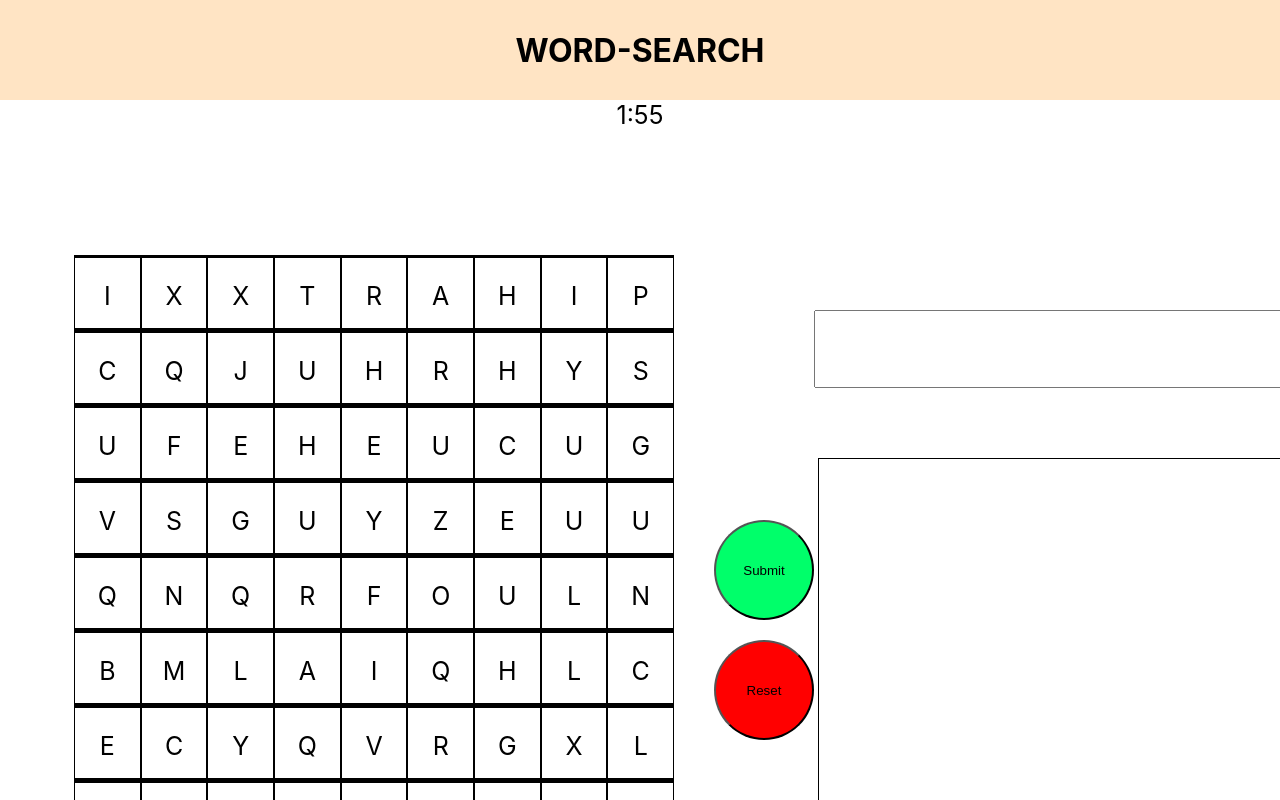
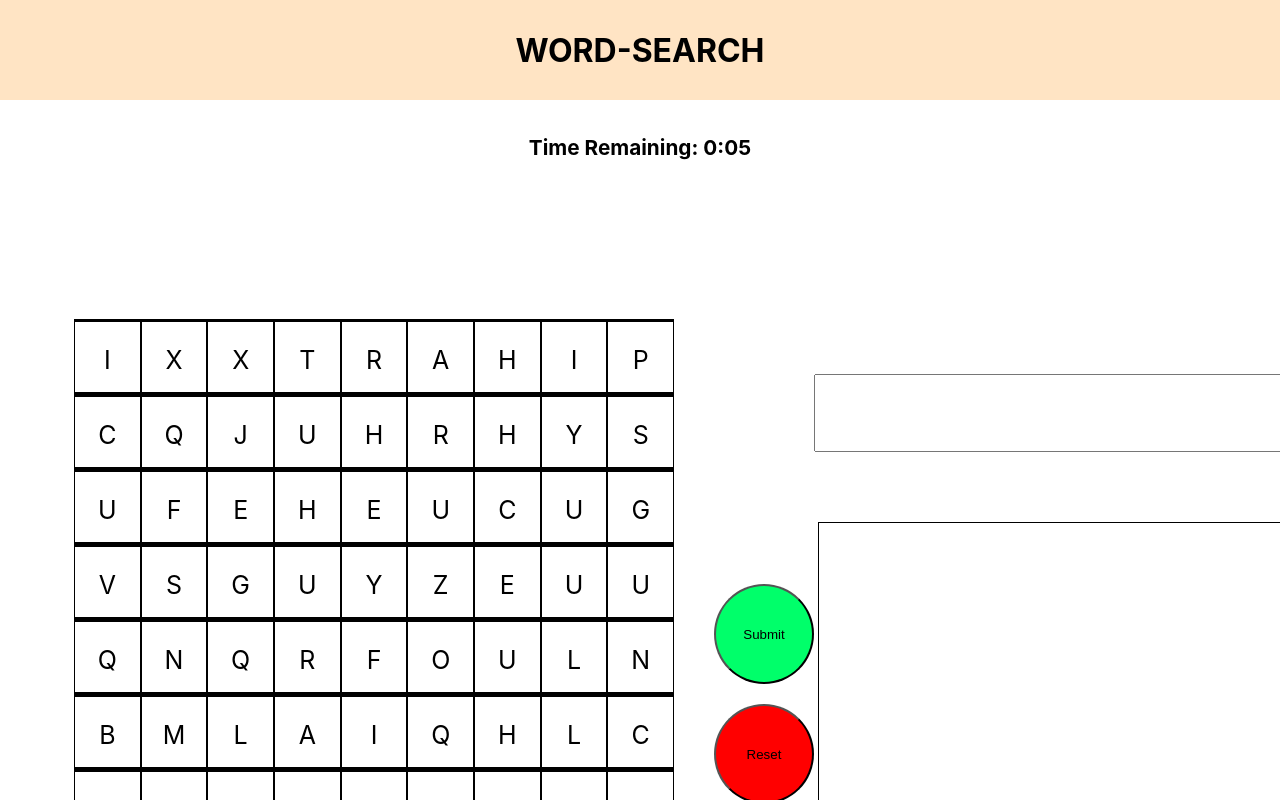
Before and after one commit to willnolin/wordsearch, a React (Create React App) app: page / in a window 1280 px wide. Shown: the top 800 px of the page. Built offline with nearby package versions, Linux system fonts and the light colour scheme.

Commit message:
timer functionality, modal popup when complete

```diff
--- a/src/App.css
+++ b/src/App.css
@@ -29,6 +29,44 @@
   align-items: center;
   font-size: 25px;
 }
+
+.modal {
+  display: none;
+  position: fixed;
+  z-index: 1;
+  left: 0;
+  top: 0;
+  width: 100%;
+  height: 100%;
+  overflow: auto;
+  background-color: rgb(0, 0, 0);
+  background-color: rgba(0, 0, 0, 0.6);
+}
+
+.message {
+  display: flex;
+  flex-direction: column;
+  justify-content: space-around;
+  align-items: center;
+  background-color: rgb(216, 216, 216);
+  margin: 10% auto;
+  padding: 10px;
+  border: 1px solid #888;
+  box-shadow: 2px 2px 10px rgb(109, 109, 109);
+  border-radius: 5px;
+  width: 200px;
+}
+
+.close {
+  width: 100%;
+  color: #030303;
+  text-align: right;
+  font-size: 10px;
+  font-weight: bold;
+  cursor: pointer;
+  z-index: 2;
+}
+
 .board-container {
   display: flex;
   flex-direction: column;
--- a/src/App.js
+++ b/src/App.js
@@ -2,7 +2,7 @@ import './App.css';
 import Board from './components/board_components/Board';
 
 import Display from './components/display_components/Display';
-import { useState } from 'react'
+import { useState, useEffect } from 'react'
 import Layout from './components/layout_components/Layout';
 
 
@@ -12,9 +12,15 @@ function App() {
   const [wordList, setWordList] = useState([]);
   const [activeSquares, setActiveSquares] = useState([]);
   const [isBoardActive, setIsBoardActive] = useState(false);
+  const [isTimerActive, setIsTimerActive] = useState(false);
+
+  useEffect(() => {
+    setIsTimerActive(prevState => !prevState)
+}, [])
+
   return (
     <div className="App">
-      <Layout>
+      <Layout isTimerActive={isTimerActive} setIsTimerActive={setIsTimerActive}>
         <div className="board-container">
           <Board
             currentWord={currentWord}
--- a/src/components/display_components/Timer.jsx
+++ b/src/components/display_components/Timer.jsx
@@ -1,31 +1,59 @@
-import React from 'react';
-import Countdown from 'react-countdown';
+import React, { useState, useEffect } from 'react';
 
-export default function Timer() {
 
-  const Completionist = () => <span>Times up!</span>;
+export default function Timer(props) {
+  const [seconds, setSeconds] = useState(10)
+  const [minutes, setMinutes] = useState(0)
+  // const [isTimerActive, setIsTimerActive] = useState(false);
+  const { isTimerActive, setIsTimerActive, setShow } = props;
 
-  // Renderer callback with condition
-const renderer = ({minutes, seconds, completed }) => {
-  if (completed) {
-    // Render a completed state
-    return <Completionist />;
-  } else {
-    // Render a countdown
-    return <span>{minutes}:{seconds}</span>;
-  }
-};
+  useEffect(() => {
+    let interval = null;
+    if (isTimerActive) {
+      interval = setInterval(() => {
+        if (seconds > 0) {
+          setSeconds(seconds => seconds - 1)
+        }
+        if (seconds === 0) {
+          if (minutes === 0) {
+            clearInterval(interval);
+            setIsTimerActive(false);
+            setShow('block')
+          } else {
+            setMinutes(minutes => minutes - 1)
+            setSeconds(59)
+          }
+        }
+      }, 1000)
+    } else if (!isTimerActive) {
+      clearInterval(interval)
+    }
+    return () => clearInterval(interval)
+
+  }, [isTimerActive, seconds])
+
+  // const runTimer = () => {
+  //   const newTimer = setInterval(() => {
+  //     console.log(seconds)
+  //     console.log(minutes)
+  //     if (seconds > 0) {
+  //       setSeconds(seconds => seconds - 1)
+  //     }
+  //     if (seconds === 0) {
+  //       if (minutes === 0) {
+  //         clearInterval(newTimer);
+  //       } else {
+  //         setMinutes(minutes => minutes - 1)
+  //         setSeconds(59)
+  //       }
+  //     }
+  //   }, 1000);
+  // }
 
 
   return (
     <div className="timer">
-      <Countdown
-        date={Date.now() + (60000 * 2)}
-        zeroPadTime={2}
-        renderer = {renderer}
-      >
-        <Completionist />
-      </Countdown>
+      <h5> Time Remaining: {minutes}:{seconds < 10 ? `0${seconds}` : seconds}</h5>
     </div>
   )
 }
--- a/src/components/layout_components/Layout.jsx
+++ b/src/components/layout_components/Layout.jsx
@@ -1,13 +1,23 @@
-import React from 'react'
+import React, { useState } from 'react'
 import Header from './Header'
 import Footer from './Footer'
 import Timer from '../display_components/Timer'
 
 export default function Layout(props) {
+  const [show, setShow] = useState('none')
+  const { isTimerActive, setIsTimerActive } = props;
   return (
     <div className="layout-parent">
       <Header />
-      <Timer />
+      <Timer isTimerActive={isTimerActive} setIsTimerActive={setIsTimerActive} setShow={setShow}/>
+      <div className="modal" style={{ display: show }}>
+        <div className="message" >
+        <span className="close" onClick={() => {
+              setShow('none')
+            }}>{`close (x)`}</span>
+        <p>Congrats on completing the game!</p>
+        </div>
+        </div>
       <div className="layout-children">
         {props.children}
       </div>
```
Also changed, not shown: src/components/display_components/WordForm.jsx (+0 -14 lines).
